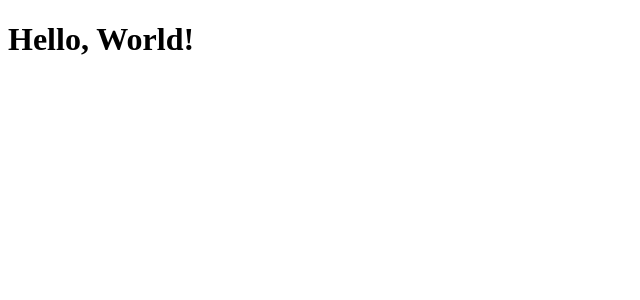
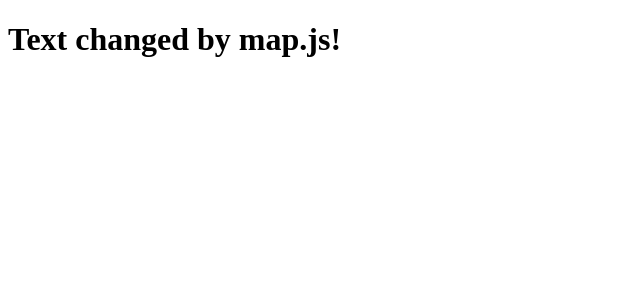
Before and after one commit to ConorKoritor/HackathonApocalypseSimulator, a React (Create React App) app in the folder apocalypse-simulator/: page / in a window 1280 px wide. Shown: the top 300 px of the page, without its empty margins (0-640 px from the left). Built offline with nearby package versions, Linux system fonts and the light colour scheme.

Commit message:
working script

```diff
--- a/apocalypse-simulator/public/map.js
+++ b/apocalypse-simulator/public/map.js
@@ -1 +1,10 @@
-console.log("Hello from map.js!"); // This line verifies that map.js has loaded
+// Function to change the text content of the element with id "hello-text"
+function changeText() {
+    const helloTextElement = document.getElementById('hello-text');
+    if (helloTextElement) {
+        helloTextElement.textContent = "Text changed by map.js!";
+    }
+}
+
+// Call the function to change the text when the script loads
+changeText();
--- a/apocalypse-simulator/src/App.js
+++ b/apocalypse-simulator/src/App.js
@@ -1,7 +1,7 @@
 import React, { Component } from 'react';
 
 class App extends Component {
-    // Dynamically add the script in componentDidMount
+    // Dynamically add the script in App.js
     componentDidMount() {
         const script = document.createElement("script");
         script.src = "/map.js"; // Assuming map.js is in the public folder
@@ -12,7 +12,7 @@ class App extends Component {
     render() {
         return (
             <div>
-                <h1>Hello, World!</h1>
+                <h1 id="hello-text">Hello, World!</h1>
             </div>
         );
     }
```
